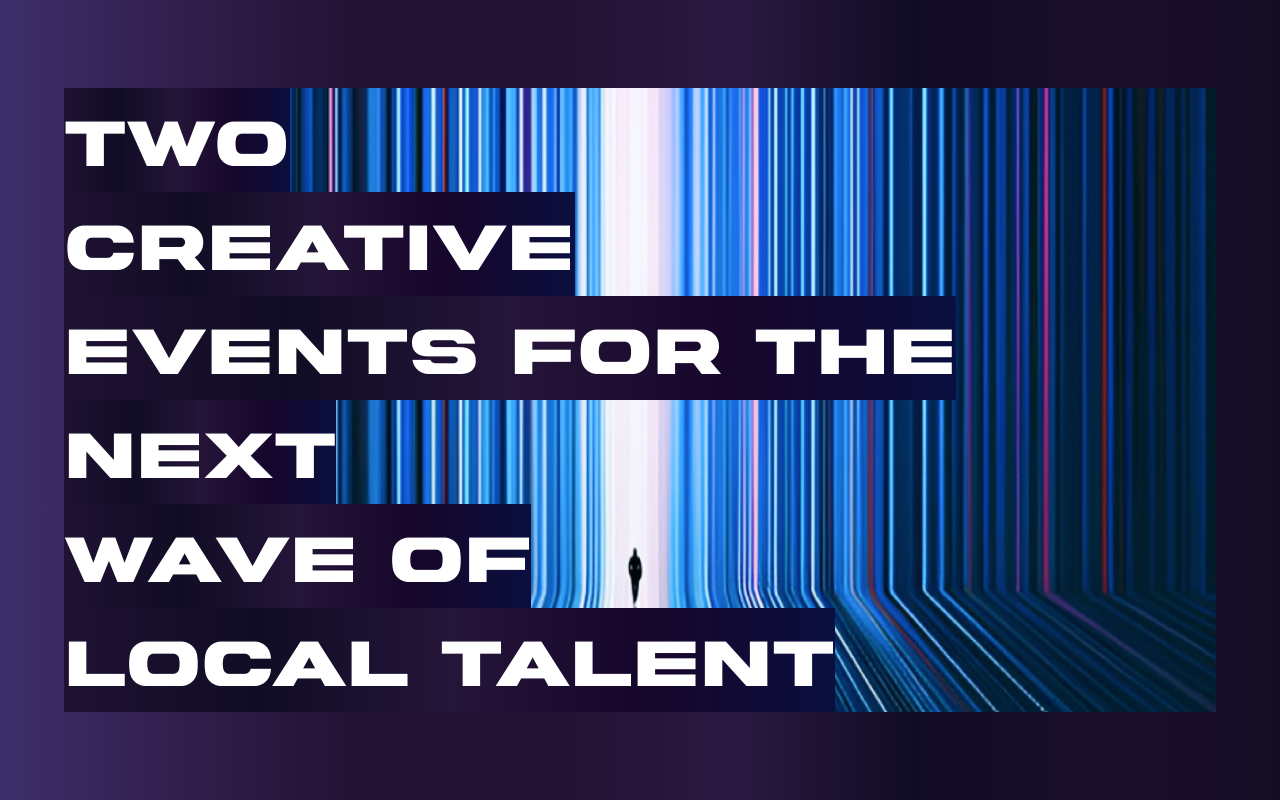
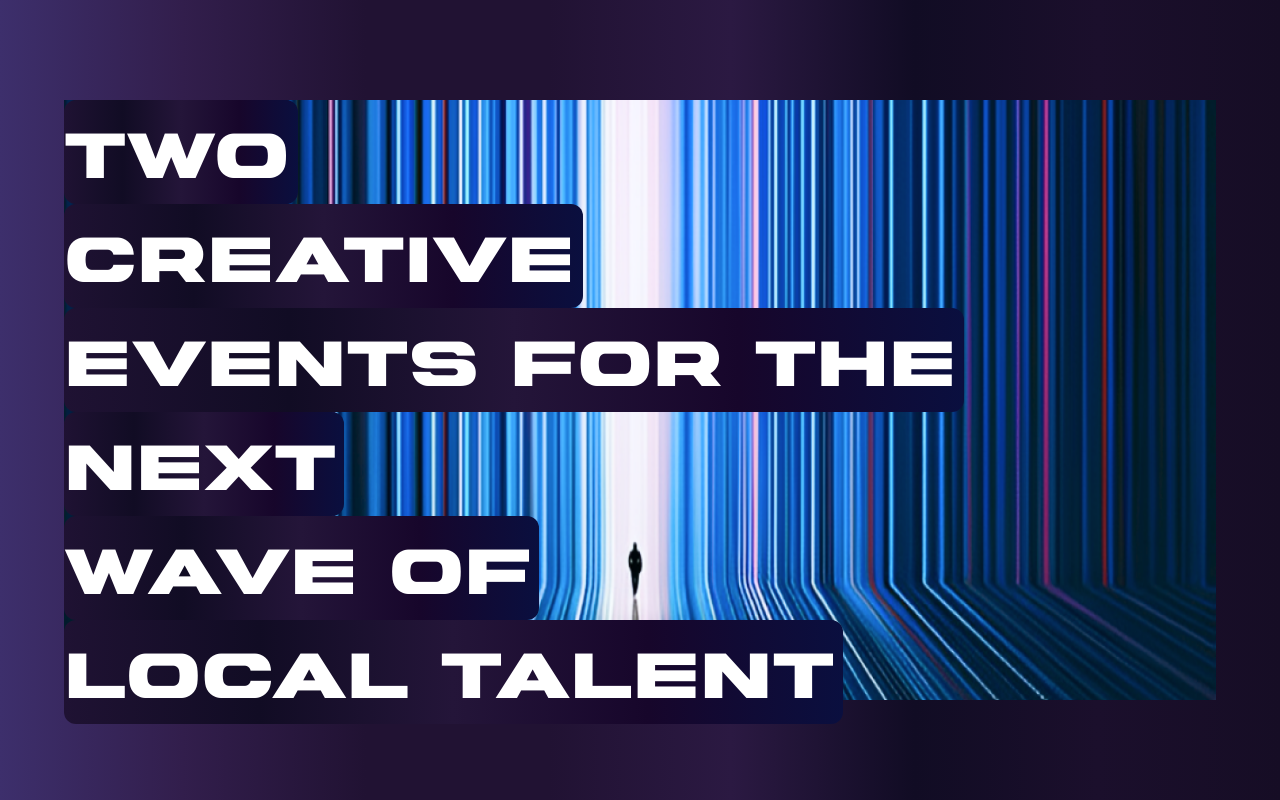
Before and after one commit to IEEECS-VIT/arcs24-frontend, a React (Vite) app: page / in a window 1280 px wide. Built offline with nearby package versions, Linux system fonts and the light colour scheme.

Commit message:
rounded borders and padding

```diff
--- a/src/Yooho.jsx
+++ b/src/Yooho.jsx
@@ -2,22 +2,34 @@ import React from "react";
 import "./index.css";
 
 function Yooho() {
-    return (
-        <div className="flex items-center justify-center min-h-screen relative">
-            <div className="animated-gradient w-full h-screen absolute top-0 left-0"></div>
-            <div className="relative">
-                <img className="w-[90vw] h-[78vh]" src="/yoho.png" alt="Yoho" />
-                <div className="text-overlay absolute text-white font-rugen top-0 left-0 flex flex-wrap flex-col box-border">
-                    <span className="sm:text-[8vh] md:text-[8vh] lg:text-[8.67vh] self-start relative mr-0">TWO</span>
-                    <span className="sm:text-[8vh] md:text-[8vh] lg:text-[8.67vh] self-start relative mr-0">CREATIVE</span>
-                    <span className="sm:text-[8vh] md:text-[8vh] lg:text-[8.67vh] self-start relative mr-0">EVENTS FOR THE</span>
-                    <span className="sm:text-[8vh] md:text-[8vh] lg:text-[8.67vh] self-start relative mr-0">NEXT</span>
-                    <span className="sm:text-[8vh] md:text-[8vh] lg:text-[8.67vh] self-start relative mr-0">WAVE OF</span>
-                    <span className="sm:text-[8vh] md:text-[8vh] lg:text-[8.67vh] self-start relative mr-0">LOCAL TALENT</span>
-                </div>
-            </div>
+  return (
+    <div className="relative flex min-h-screen items-center justify-center">
+      <div className="animated-gradient absolute left-0 top-0 h-screen w-full"></div>
+      <div className="relative">
+        <img className="h-[75vh] w-[90vw]" src="/yoho.png" alt="Yoho" />
+        <div className="text-overlay absolute left-0 top-0 box-border flex flex-col flex-wrap font-rugen text-white">
+          <span className="relative mr-0 self-start rounded-xl pr-2 sm:text-[8vh] md:text-[8vh] lg:text-[8.67vh]">
+            TWO
+          </span>
+          <span className="relative mr-0 self-start rounded-xl pr-2 sm:text-[8vh] md:text-[8vh] lg:text-[8.67vh]">
+            CREATIVE
+          </span>
+          <span className="relative mr-0 self-start rounded-xl pr-2 sm:text-[8vh] md:text-[8vh] lg:text-[8.67vh]">
+            EVENTS FOR THE
+          </span>
+          <span className="relative mr-0 self-start rounded-xl pr-2 sm:text-[8vh] md:text-[8vh] lg:text-[8.67vh]">
+            NEXT
+          </span>
+          <span className="relative mr-0 self-start rounded-xl pr-2 sm:text-[8vh] md:text-[8vh] lg:text-[8.67vh]">
+            WAVE OF
+          </span>
+          <span className="relative mr-0 self-start rounded-xl pr-2 sm:text-[8vh] md:text-[8vh] lg:text-[8.67vh]">
+            LOCAL TALENT
+          </span>
         </div>
-    );
+      </div>
+    </div>
+  );
 }
 
 export default Yooho;
```
